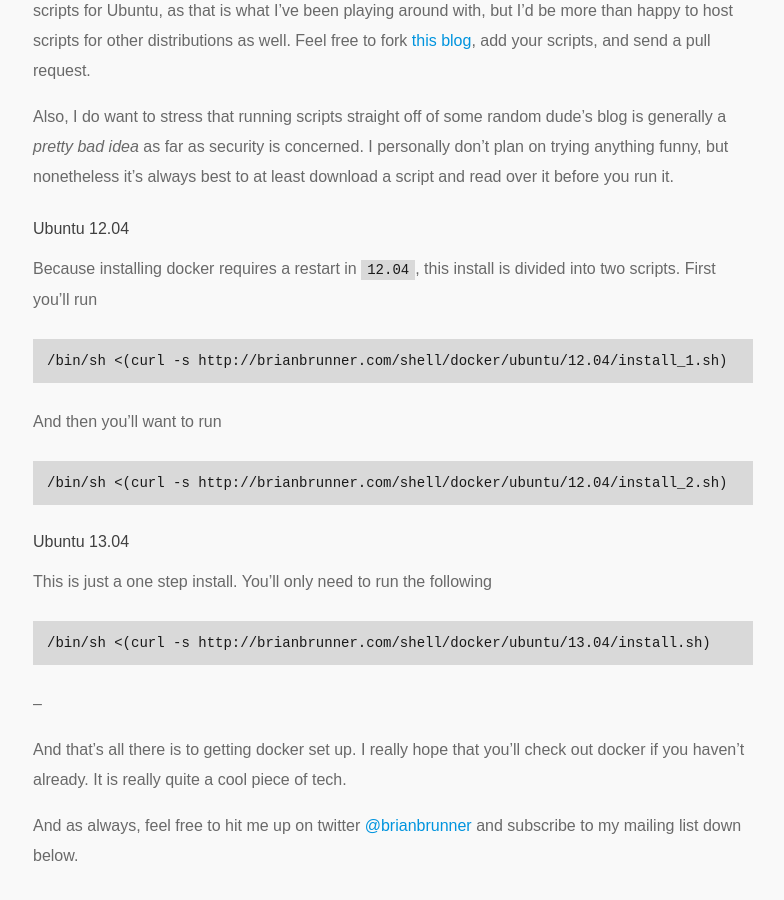
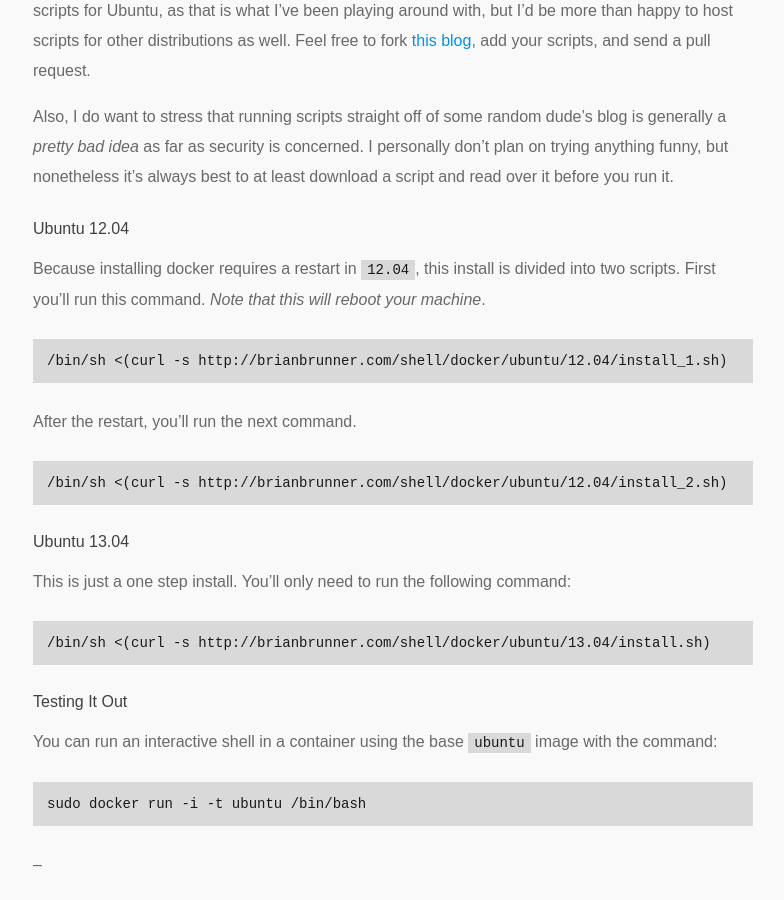
Before and after one commit to brianbrunner/brianbrunner.github.io, a Jekyll site: the page built from _posts/2013-09-24-docker-install-curl.markdown, in a window 1280 px wide and 900 px high, scrolled down 653 px. Shown: the whole window, without its empty margins (247-1031 px from the left). Built offline with Jekyll 4.4.1, drawn with Linux system fonts in a browser that asks for light colours; nearby versions of some CDN libraries; comment, search, counter and statistics services are not loaded.

Commit message:
Updated the post and the scripts

```diff
--- a/_posts/2013-09-24-docker-install-curl.markdown
+++ b/_posts/2013-09-24-docker-install-curl.markdown
@@ -27,20 +27,29 @@
 ------------
 
 Because installing docker requires a restart in `12.04`, this install is divided into two
-scripts. First you'll run
+scripts. First you'll run this command. _Note that this will reboot your machine_.
 
     /bin/sh <(curl -s http://brianbrunner.com/shell/docker/ubuntu/12.04/install_1.sh)
 
-And then you'll want to run
+After the restart, you'll run the next command.
 
     /bin/sh <(curl -s http://brianbrunner.com/shell/docker/ubuntu/12.04/install_2.sh)
 
 Ubuntu 13.04
 ------------
 
-This is just a one step install. You'll only need to run the following
+This is just a one step install. You'll only need to run the following command:
 
     /bin/sh <(curl -s http://brianbrunner.com/shell/docker/ubuntu/13.04/install.sh)
+
+Testing It Out
+--------------
+
+You can run an interactive shell in a container using the base `ubuntu` image with the command:
+
+    sudo docker run -i -t ubuntu /bin/bash
+
+
 
 --
 
```
Also changed, not shown: 2 other files.
